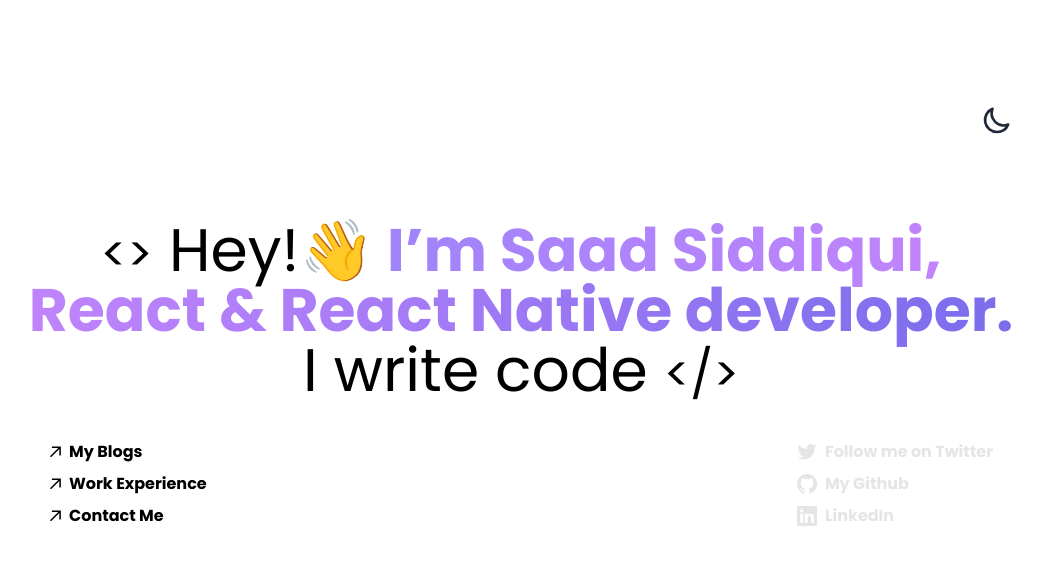
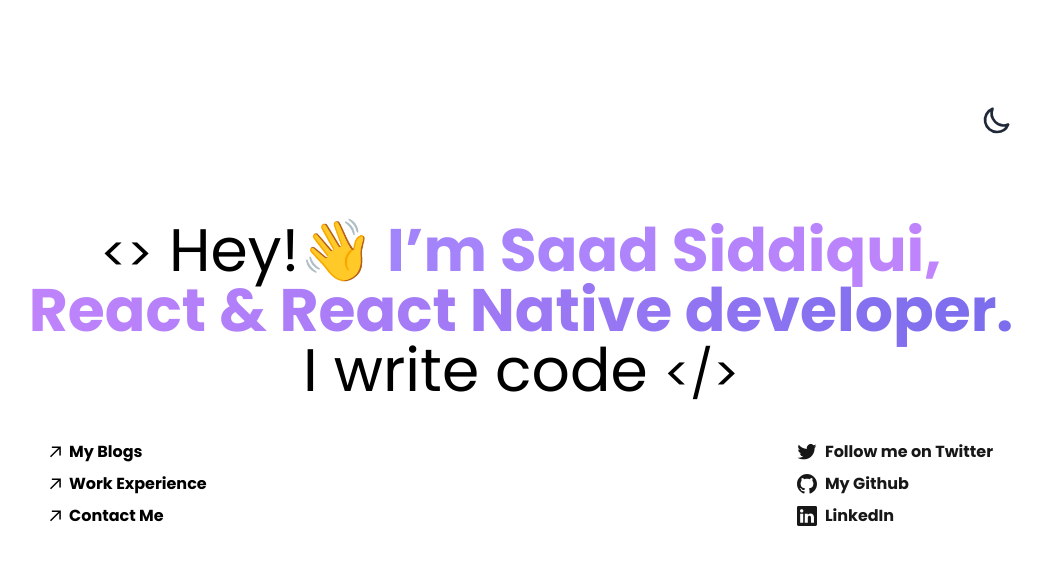
Before and after one commit to saadsiddiqui07/saad.portfolio, a Next.js app: page / in a window 1280 px wide. Shown: the top 564 px of the page, without its empty margins (119-1161 px from the left). Built offline with nearby package versions, Linux system fonts and the light colour scheme.

Commit message:
change main page stylings

```diff
--- a/components/hero-section/index.tsx
+++ b/components/hero-section/index.tsx
@@ -47,7 +47,7 @@ const HeroSection = () => {
               </Link>
             </div>
             <div className="flex-1 bg-yellow-400"></div>
-            <div className="mt-8 md:mt-0 mx-0 md:mx-6 space-y-2 text-neutral-200">
+            <div className="mt-8 md:mt-0 mx-0 md:mx-6 space-y-2 text-neutral-900 dark:text-neutral-200">
               <a
                 rel="noopener noreferrer"
                 target="_blank"
```
